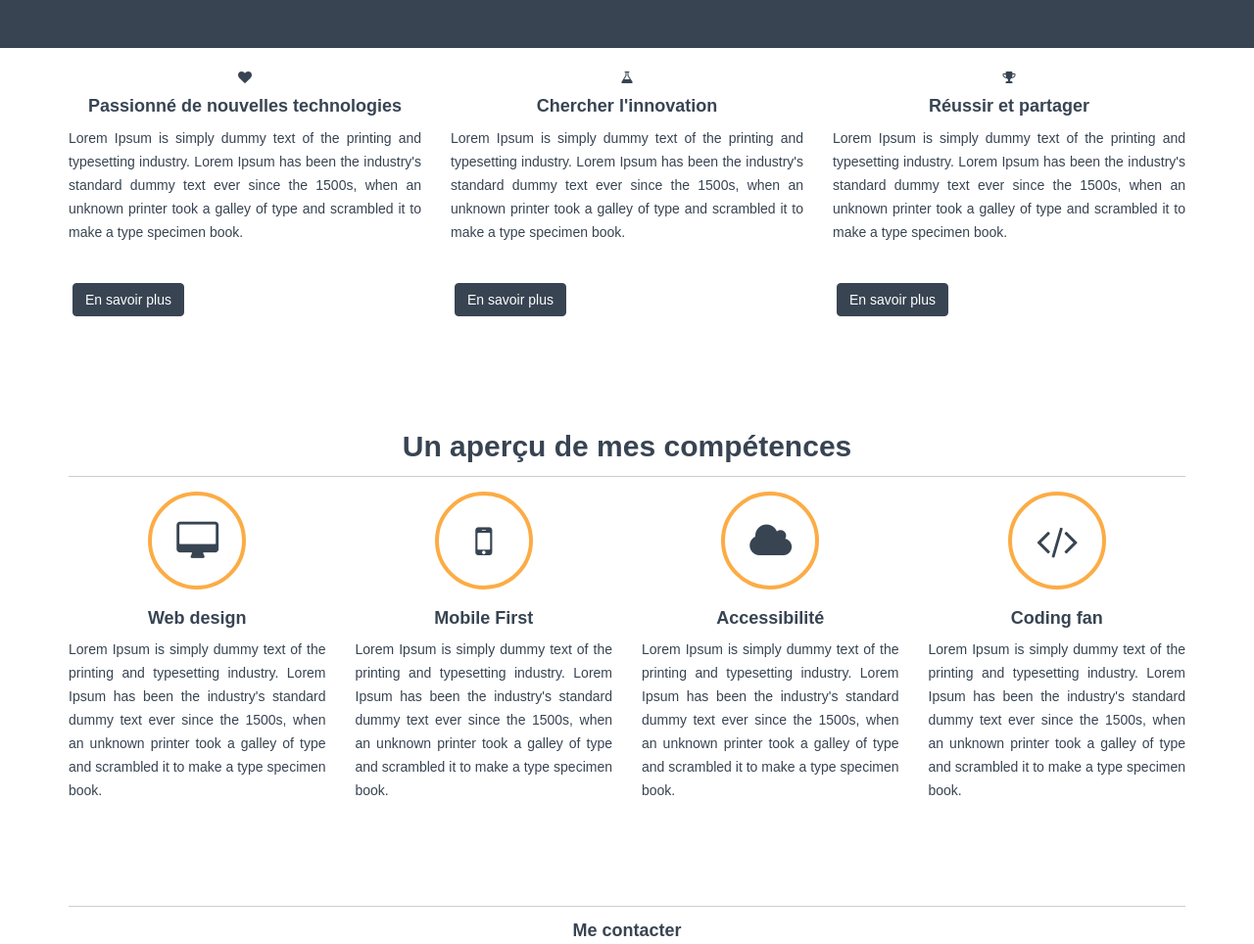
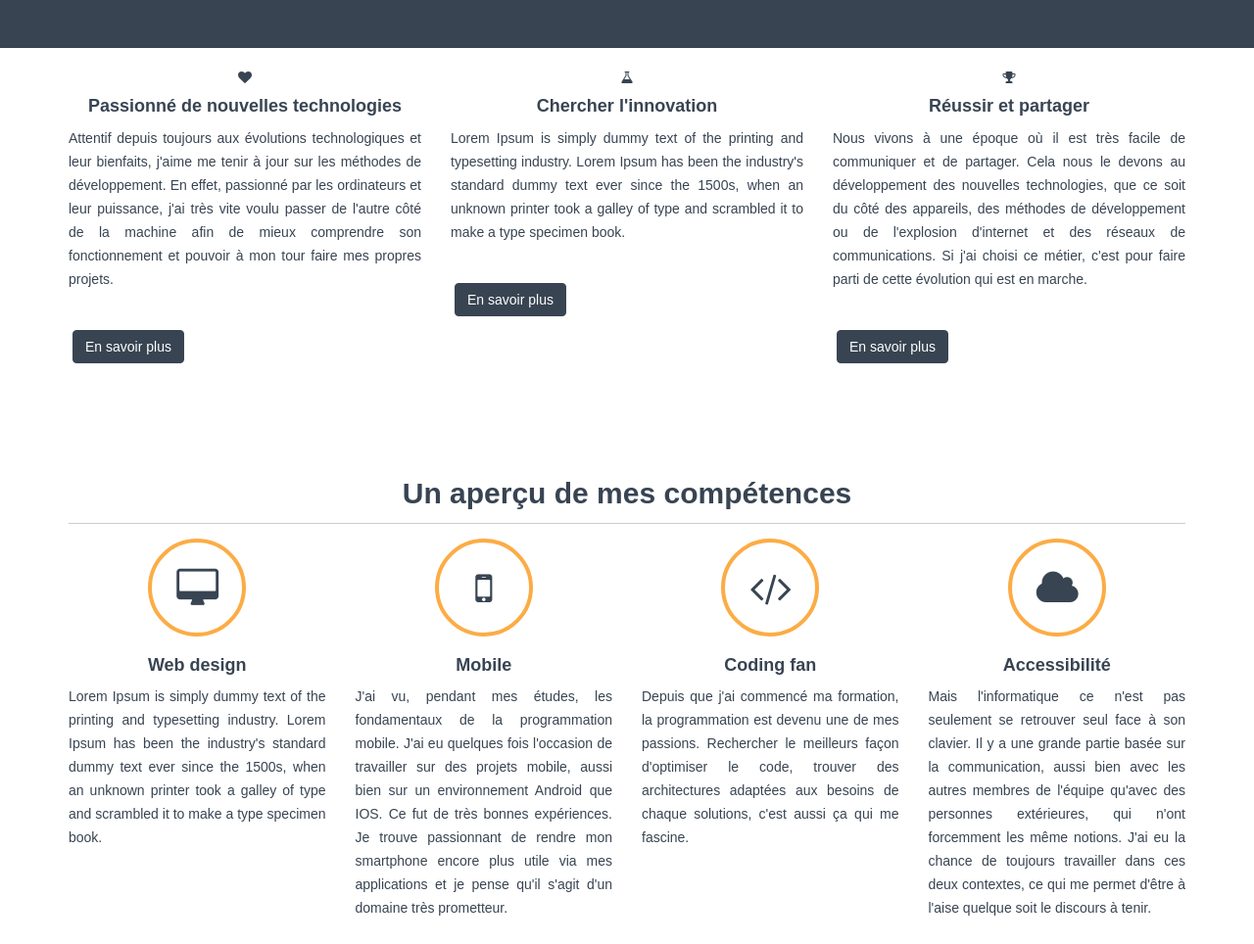
Before and after one commit to DassonThib/Portefolio, a plain HTML site: page index.html in a window 1280 px wide. Shown: the part 1160-2124 px from the top of the page at 98% size. Drawn offline with nearby package versions, Linux system fonts and the light colour scheme; files whose address does not match are found by name.

Commit message:
Mise à jour description

```diff
--- a/index.html
+++ b/index.html
@@ -87,7 +87,7 @@
                 <div class="col-md-4">
                     <i class="fa fa-heart"></i>
                     <h4>Passionné de nouvelles technologies</h4>
-                    <p>Lorem Ipsum is simply dummy text of the printing and typesetting industry. Lorem Ipsum has been the industry's standard dummy text ever since the 1500s, when an unknown printer took a galley of type and scrambled it to make a type specimen book.</p>
+                    <p>Attentif depuis toujours aux évolutions technologiques et leur bienfaits, j'aime me tenir à jour sur les méthodes de développement. En effet, passionné par les ordinateurs et leur puissance, j'ai très vite voulu passer de l'autre côté de la machine afin de mieux comprendre son fonctionnement et pouvoir à mon tour faire mes propres projets.</p>
                     <p><br/><a href="#" class="btn btn-theme">En savoir plus</a></p>
                 </div>
                 <div class="col-md-4">
@@ -99,7 +99,7 @@
                 <div class="col-md-4">
                     <i class="fa fa-trophy"></i>
                     <h4>Réussir et partager</h4>
-                    <p>Lorem Ipsum is simply dummy text of the printing and typesetting industry. Lorem Ipsum has been the industry's standard dummy text ever since the 1500s, when an unknown printer took a galley of type and scrambled it to make a type specimen book.</p>
+                    <p>Nous vivons à une époque où il est très facile de communiquer et de partager. Cela nous le devons au développement des nouvelles technologies, que ce soit du côté des appareils, des méthodes de développement ou de l'explosion d'internet et des réseaux de communications. Si j'ai choisi ce métier, c'est pour faire parti de cette évolution qui est en marche.</p>
                     <p><br/><a href="#" class="btn btn-theme">En savoir plus</a></p>
                 </div>
             </div>
@@ -122,18 +122,18 @@
                     </div>
                     <div class="col-md-3 col-sm-6 service">
                         <i class="fa fa-mobile"></i>
-                        <h4>Mobile First</h4>
-                        <p>Lorem Ipsum is simply dummy text of the printing and typesetting industry. Lorem Ipsum has been the industry's standard dummy text ever since the 1500s, when an unknown printer took a galley of type and scrambled it to make a type specimen book.</p>
+                        <h4>Mobile</h4>
+                        <p>J'ai vu, pendant mes études, les fondamentaux de la programmation mobile. J'ai eu quelques fois l'occasion de travailler sur des projets mobile, aussi bien sur un environnement Android que IOS. Ce fut de très bonnes expériences. Je trouve passionnant de rendre mon smartphone encore plus utile via mes applications et je pense qu'il s'agit d'un domaine très prometteur.</p>
+                    </div>
+                    <div class="col-md-3 col-sm-6 service">
+                        <i class="fa fa-code"></i>
+                        <h4>Coding fan</h4>
+                        <p>Depuis que j'ai commencé ma formation, la programmation est devenu une de mes passions. Rechercher le meilleurs façon d'optimiser le code, trouver des architectures adaptées aux besoins de chaque solutions, c'est aussi ça qui me fascine.</p>
                     </div>
                     <div class="col-md-3 col-sm-6 service">
                         <i class="fa fa-cloud"></i>
                         <h4>Accessibilité</h4>
-                        <p>Lorem Ipsum is simply dummy text of the printing and typesetting industry. Lorem Ipsum has been the industry's standard dummy text ever since the 1500s, when an unknown printer took a galley of type and scrambled it to make a type specimen book.</p>
-                    </div>
-                    <div class="col-md-3 col-sm-6 service">
-                        <i class="fa fa-code"></i>
-                        <h4>Coding fan</h4>
-                        <p>Lorem Ipsum is simply dummy text of the printing and typesetting industry. Lorem Ipsum has been the industry's standard dummy text ever since the 1500s, when an unknown printer took a galley of type and scrambled it to make a type specimen book.</p>
+                        <p>Mais l'informatique ce n'est pas seulement se retrouver seul face à son clavier. Il y a une grande partie basée sur la communication, aussi bien avec les autres membres de l'équipe qu'avec des personnes extérieures, qui n'ont forcemment les même notions. J'ai eu la chance de toujours travailler dans ces deux contextes, ce qui me permet d'être à l'aise quelque soit le discours à tenir.</p>
                     </div>
                 </div>
             </div>
@@ -157,8 +157,6 @@
             </div>
         </div>
 
-
-
         <script src="https://code.jquery.com/jquery-1.12.0.min.js"></script>
         <script>window.jQuery || document.write('<script src="js/vendor/jquery-1.12.0.min.js"><\/script>')</script>
         <script src="js/plugins.js"></script>
```
